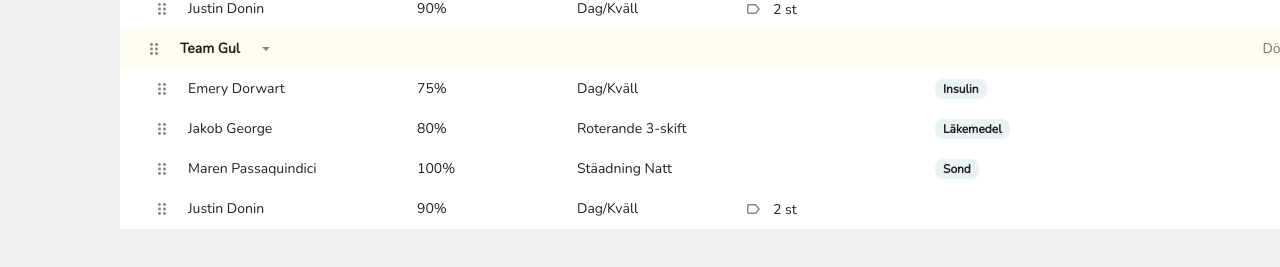
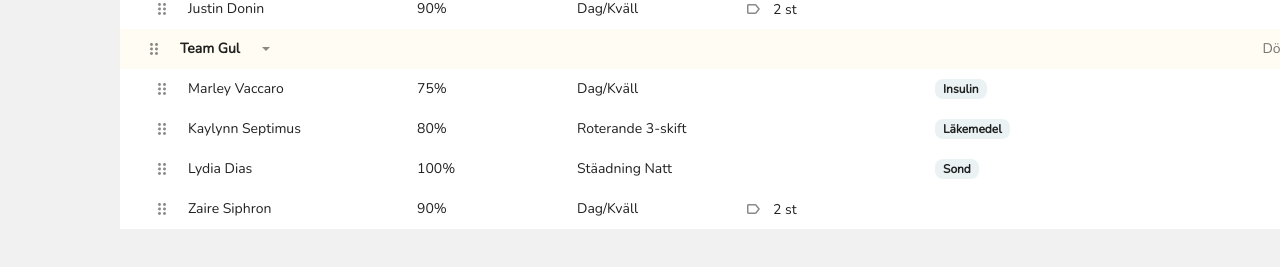
Before and after one commit to eyahya-khan/convoj, a React (Create React App) app: page / in a window 1280 px wide. Shown: the part 519-786 px from the top of the page. Built offline with nearby package versions, Linux system fonts and the light colour scheme; a web font is replaced by a local one.

Commit message:
Update gull table data

```diff
--- a/src/component/dataInfo.tsx
+++ b/src/component/dataInfo.tsx
@@ -64,3 +64,7 @@ export const dataTableBlueInfo = [
     Delegeringar: ""
   }
 ]
+
+const gulName = ['Marley Vaccaro', 'Kaylynn Septimus', 'Lydia Dias', 'Zaire Siphron']
+
+export const dataTableGulInfo = dataTableBlueInfo.map((item, id)=> Object.assign({},item,{gulNamn: gulName[id]}))
--- a/src/component/dataTable.tsx
+++ b/src/component/dataTable.tsx
@@ -2,6 +2,7 @@ import './dataTable.css'
 import DragIndicator from "../assets/Drag_indicator";
 import ArrowDropDown from "../assets/Arrow_drop_down";
 import { dataTableBlueInfo } from './dataInfo'
+import { dataTableGulInfo } from './dataInfo';
 import TeamBlue from './teamBlue';
 import TeamGul from './teamGul';
 
@@ -17,8 +18,8 @@ const dataTable = () => {
                     </div>
                     <p className="organisation-konto-dlj">Dölj</p>
                 </div>
-                <TeamBlue dataTableInfo={dataTableBlueInfo}/>
-                <TeamGul dataTableInfo={dataTableBlueInfo}/>
+                <TeamBlue dataTableInfo = {dataTableBlueInfo}/>
+                <TeamGul dataTableGulInfo = {dataTableGulInfo}/>
             </div>
         </div>
     )
--- a/src/component/teamGul.tsx
+++ b/src/component/teamGul.tsx
@@ -4,12 +4,13 @@ import Label from '../assets/label';
 import './teamGul.css'
 
 type dataTableInfoProps = {
-    dataTableInfo: {
+    dataTableGulInfo: {
         namn: string
         tjanstegrad: string
         Tjanstetype: string
         Undantagsregler: string
         Delegeringar: string
+        gulNamn:string
     }[]
 }
 
@@ -24,13 +25,13 @@ const teamGul = (props: dataTableInfoProps) => {
                 </div>
                 <p className="organisation-konto-dlj-3">Dölj</p>
             </div>
-            {props.dataTableInfo.map(item => {
+            {props.dataTableGulInfo.map(item => {
                 return (
                     <div className="organisation-konto-row-1x-1">
                         <div className="organisation-konto-component-1">
                             <DragIndicator />
                             <p className="organisation-konto-data-table-namn">
-                                {item.namn}
+                                {item.gulNamn}
                             </p>
                         </div>
                         <div className="organisation-konto-frame-145x-1">
```
